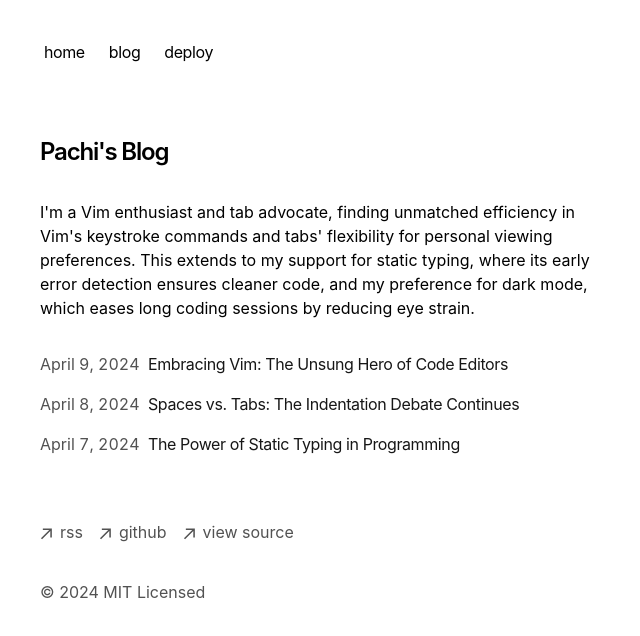
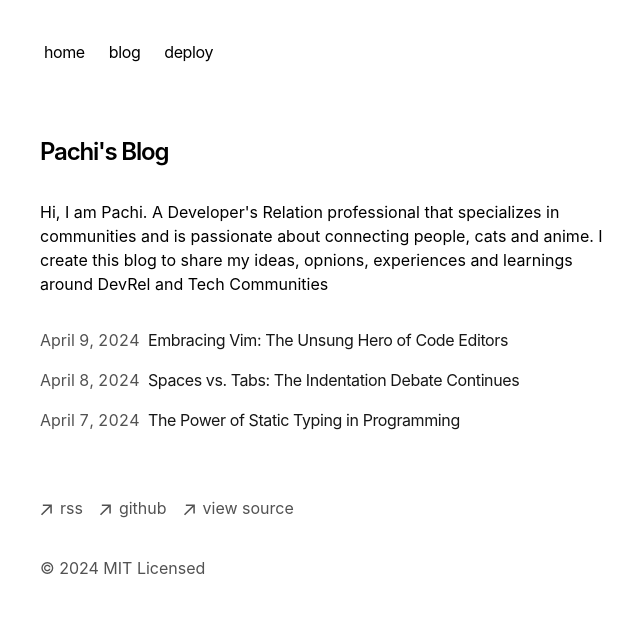
Before and after one commit to pachicodes/pachisblog, a Next.js app: page / in a window 1280 px wide. Shown: the top 636 px of the page, without its empty margins (312-952 px from the left). Built offline with nearby package versions, Linux system fonts and the light colour scheme.

Commit message:
update descriptions

```diff
--- a/app/page.tsx
+++ b/app/page.tsx
@@ -7,11 +7,7 @@ export default function Page() {
       Pachi's Blog
       </h1>
       <p className="mb-4">
-        {`I'm a Vim enthusiast and tab advocate, finding unmatched efficiency in
-        Vim's keystroke commands and tabs' flexibility for personal viewing
-        preferences. This extends to my support for static typing, where its
-        early error detection ensures cleaner code, and my preference for dark
-        mode, which eases long coding sessions by reducing eye strain.`}
+        {`Hi, I am Pachi. A Developer's Relation professional that specializes in communities and is passionate about connecting people, cats and anime. I create this blog to share my ideas, opnions, experiences and learnings around DevRel and Tech Communities `}
       </p>
       <div className="my-8">
         <BlogPosts />
```
